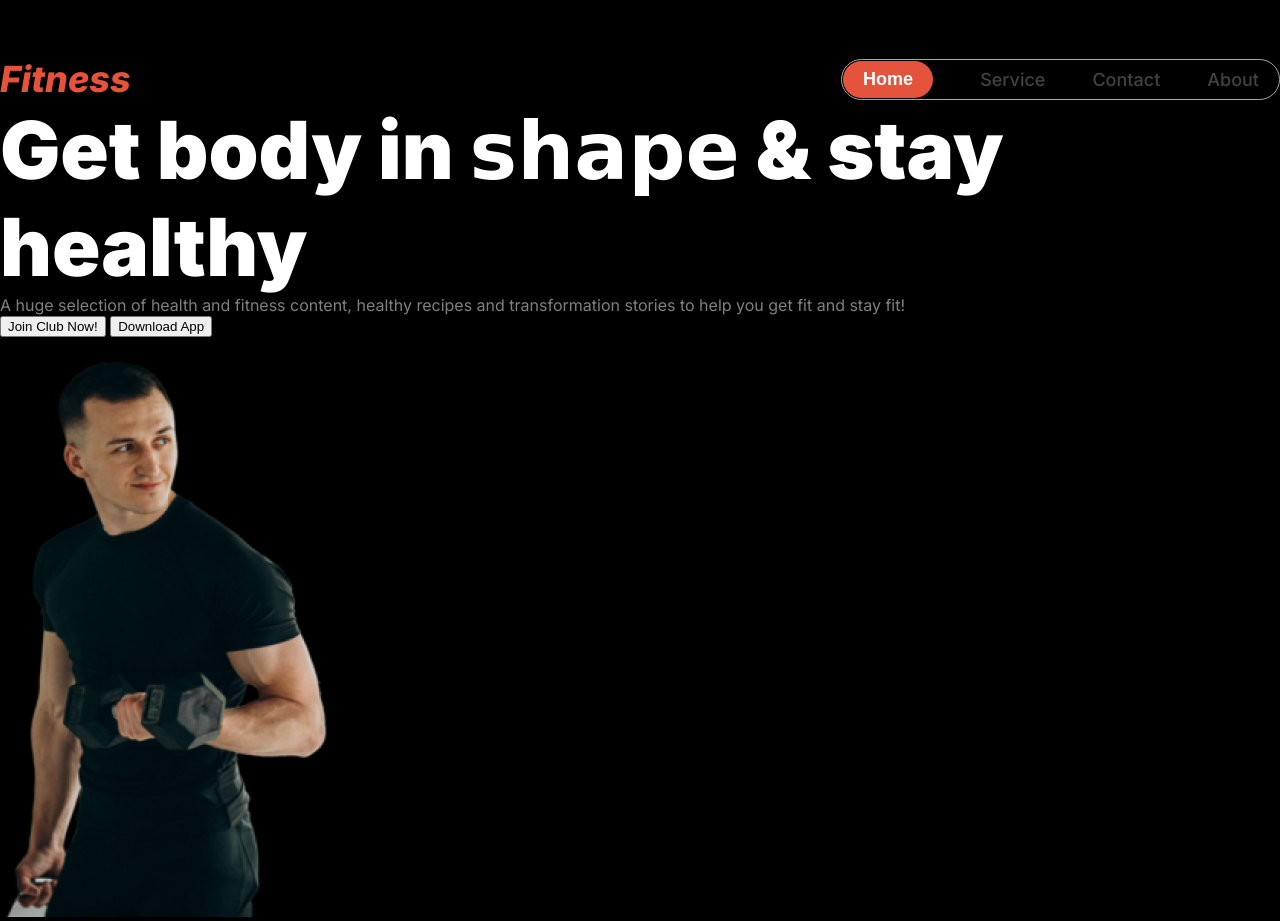
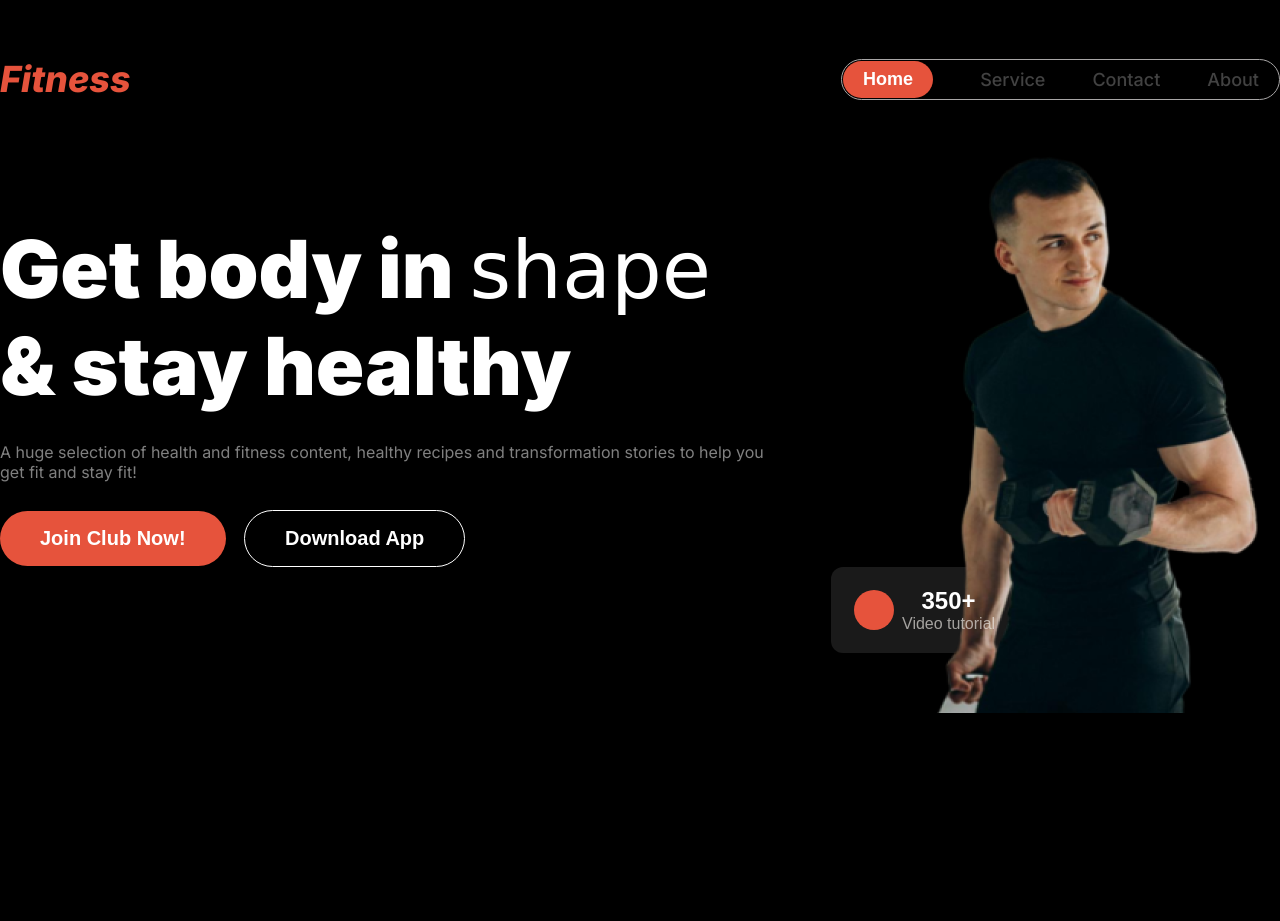
Before and after one commit to najibvai/reset-second-assignment, a plain HTML site: page index.html in a window 1280 px wide. After the commit the page ends 800 px from the top, so only its background shows below. Drawn offline with Linux system fonts and the light colour scheme; a web font is replaced by a local one.

Commit message:
banner added

```diff
--- a/index.html
+++ b/index.html
@@ -1,11 +1,13 @@
 <!DOCTYPE html>
 <html lang="en">
+
 <head>
     <meta charset="UTF-8">
     <meta name="viewport" content="width=device-width, initial-scale=1.0">
     <title>Reset Second Assignment</title>
     <link rel="stylesheet" href="styles/style.css">
 </head>
+
 <body class="inter-fonts">
     <!-- Header Section -->
     <header class="header">
@@ -20,29 +22,42 @@
             </ul>
         </nav>
         <!-- Banner -->
-        <div class="banner">
+        <div class="banner display-flex">
             <div class="banner-content">
-                <h1 class="banner-title">Get body in <i class="miama-fonts">shape</i> & stay healthy</h1>
+                <h1 class="banner-title">Get body in <span class="arizonia-regular">shape</span> & stay healthy</h1>
                 <p class="banner-description">
-                    A huge selection of health and fitness content, healthy recipes and transformation stories to help you get fit and stay fit!
+                    A huge selection of health and fitness content, healthy recipes and transformation stories to help
+                    you get fit and stay fit!
                 </p>
                 <div class="banner-btn">
-                    <button>Join Club Now!</button>
-                    <button>Download App</button>
+                    <button class="primary-btn">Join Club Now!</button>
+                    <button class="download-btn">Download App</button>
                 </div>
             </div>
             <div class="banner-img">
                 <img src="images/Images 2.png" alt="">
+                    <button id="video-tutorial-btn">
+                        <span class="dots"></span>
+                        <div>
+                            <span id="video-tutorial-title">350+</span>
+                            <br>
+                            <span id="video-tutorial-description">Video tutorial</span>
+                        </div>
+                    </button>
             </div>
         </div>
     </header>
     <!-- Main Section -->
     <main>
+        <!------------------------ Change Your Habits Section---------------------------- -->
+        <section>
 
+        </section>
     </main>
     <!-- Footer Section -->
     <footer>
 
     </footer>
 </body>
+
 </html>
--- a/styles/style.css
+++ b/styles/style.css
@@ -1,21 +1,24 @@
 /* Font */
 @import url('https://fonts.googleapis.com/css2?family=Inter:ital,opsz,wght@0,14..32,100..900;1,14..32,100..900&display=swap');
+@import url('https://fonts.googleapis.com/css2?family=Arizonia&family=Dancing+Script:wght@400..700&display=swap');
 
 .inter-fonts {
     font-family: "Inter", sans-serif;
     font-optical-sizing: auto;
     font-style: normal;
 }
-.miama-fonts{
-    font-family: "Dancing Script", cursive;
-    font-optical-sizing: auto;
-    font-weight: 400px;
+
+.arizonia-regular {
+    font-family: "Arizonia", cursive;
+    font-weight: 400;
     font-style: normal;
-  }
-*{
+}
+
+* {
     margin: 0;
 }
-body{
+
+body {
     background-color: black;
 }
 
@@ -29,13 +32,18 @@ body{
     font-weight: 600;
     border-radius: 42px;
     background: rgb(230, 83, 60);
+    padding: 16px 40px;
+    color: white;
+    border: none;
 }
 
 /*---------------------------- Navber Style----------------------- */
-.header{
+.header {
     margin-top: 57px;
 }
-.navber, .banner {
+
+.navber,
+.banner {
     justify-content: space-between;
     align-items: center;
     max-width: 1440px;
@@ -60,6 +68,7 @@ body{
     border-radius: 39px;
     gap: 47px;
 }
+
 .nav-link {
     text-decoration: none;
     font-size: 18px;
@@ -76,14 +85,88 @@ body{
     border-radius: 46px;
     background-color: rgb(230, 83, 60);
 }
+
 /* ----------------------------banner Section Style----------------------------- */
-.banner-title{
+.banner {
+    gap: 167px;
+    margin-top: 32px;
+    width: 100%;
+}
+
+.banner-title {
     font-size: 5rem;
     font-weight: 900;
     color: white;
 }
-.banner-description{
+
+.banner-description {
     font-size: 1rem;
     font-weight: 400;
     color: rgba(255, 255, 255, 0.5);
+    margin-top: 28px;
 }
+
+.banner-btn {
+    margin-top: 28px;
+}
+
+.download-btn {
+    font-size: 1.25rem;
+    font-weight: 600;
+    border-radius: 42px;
+    background: black;
+    padding: 16px 40px;
+    color: white;
+    border: 1px solid white;
+    margin-left: 14px;
+}
+
+/* #workout-btn{
+    padding: 20px 23px;
+    border: none;
+    border-radius: 12px;
+    background: rgba(48, 48, 48, 0.54);
+}
+#workout-btn-title{
+    font-weight: 900;
+    font-size: 2.5rem;
+    color: white;
+}
+#workout-btn-description{
+    font-weight: 400px;
+    font-size: 1rem;
+    color: rgba(239, 237, 232, 0.65);
+    margin-top: 8px;
+} */
+
+
+.dots{
+    height: 40px;
+    width: 40px;
+    background-color: rgb(230, 83, 60);
+    border-radius: 50%;
+    display: inline-block;
+  }
+#video-tutorial-btn {
+    display: flex;
+    justify-content: center;
+    align-items: center;
+    gap: 8px;
+    padding: 20px 23px;
+    border: none;
+    border-radius: 12px;
+    margin-top: -150px;
+    margin-left: -100px;
+    background: rgba(48, 48, 48, 0.54);
+}
+#video-tutorial-title{
+    font-weight: 900;
+    font-size: 1.5rem;
+    color: white;
+}
+#video-tutorial-description{
+    font-weight: 400px;
+    font-size: 1rem;
+    color: rgba(239, 237, 232, 0.65);
+    margin-top: 8px;
+}
```
